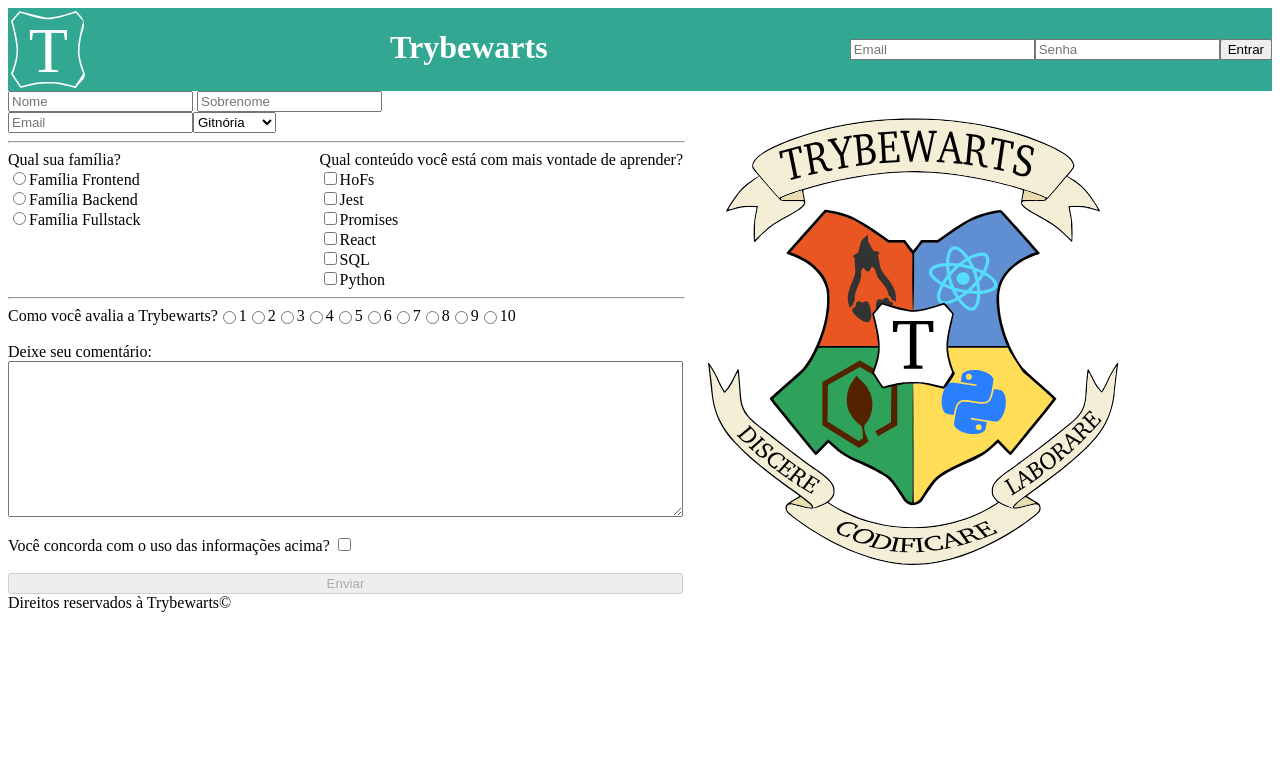
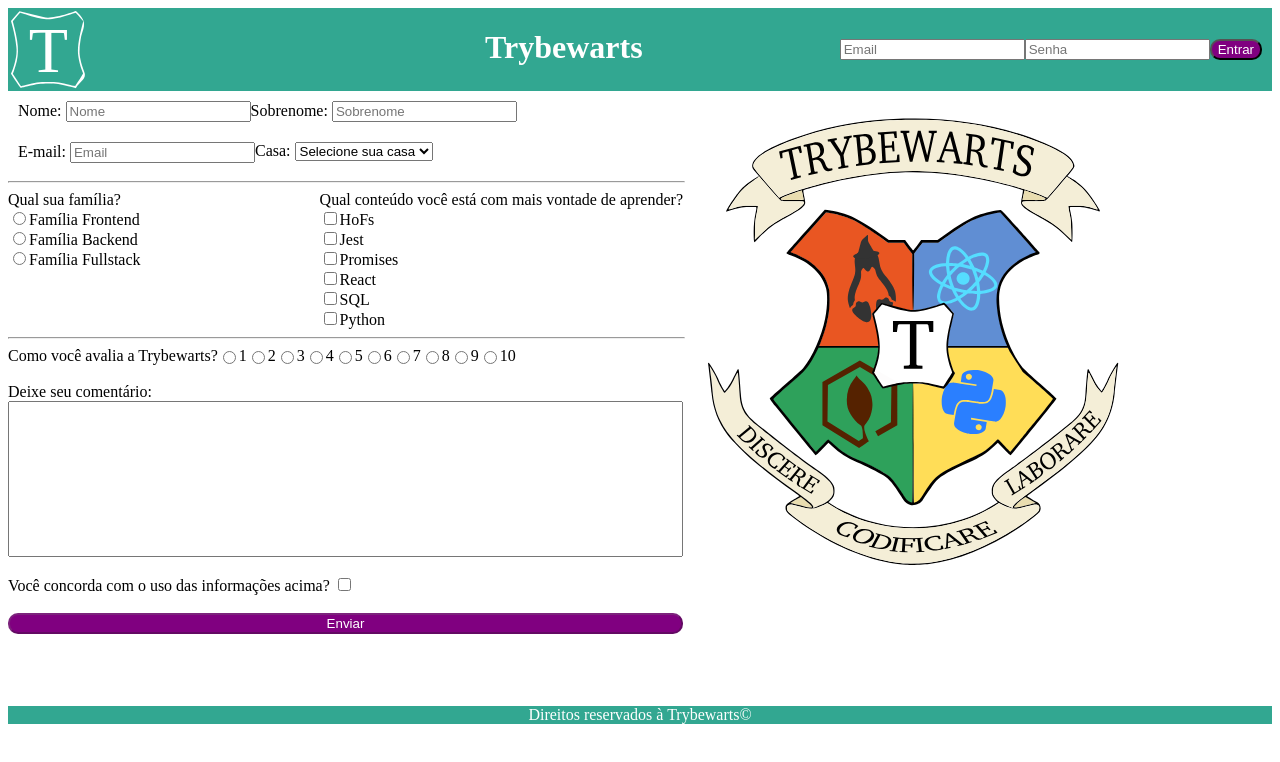
Before and after one commit to CarlosMoura88/Trybewarts, a website: page index.html in a window 1280 px wide. Drawn offline with Linux system fonts and the light colour scheme; a web font is replaced by a local one.

Commit message:
alteraçoes de estilo

```diff
--- a/index.html
+++ b/index.html
@@ -4,6 +4,9 @@
   <meta charset="UTF-8">
   <meta http-equiv="X-UA-Compatible" content="IE=edge">
   <meta name="viewport" content="width=device-width, initial-scale=1.0">
+  <link rel="preconnect" href="https://fonts.googleapis.com">
+  <link rel="preconnect" href="https://fonts.gstatic.com" crossorigin>
+  <link href="https://fonts.googleapis.com/css2?family=Luxurious+Roman&display=swap" rel="stylesheet">
   <link rel="stylesheet" href="style.css">
   <title>Trybewarts</title>
 </head>
@@ -20,17 +23,26 @@
   <main>
     <form action="" method="GET" id="evaluation-form">
         <div class="nome-sobrenome">
+          <label for="nome">Nome:
             <input type="text" id="input-name" placeholder="Nome" name="nome">
+          </label>
+          <label for="sobrenome">Sobrenome:
             <input type="text" id="input-lastname" placeholder="Sobrenome" name="sobrenome">
+          </label>
         </div>
         <div class="email-casa">
+          <label for="input-email">E-mail:
             <input type="text" id="input-email" placeholder="Email" name="email">
+          </label>
+          <label for="house">Casa:
             <select name="houses" id="house">
+                <option value="">Selecione sua casa</option>
                 <option value="Gitnória" id="gitnoria-house">Gitnória</option>
                 <option value="Reactpuff" id="reactpuff-house">Reactpuff</option>
                 <option value="Corvinode" id="corvinode-house">Corvinode</option>
                 <option value="Pytherina" id="pytherina-house">Pytherina</option>
               </select>
+          </label>
         </div>
       <hr>
         <section>
@@ -95,6 +107,10 @@
     </form>
     <img src="images/trybewarts-colored.svg" alt="logo da escola" id="trybewarts-forms-logo">
   </main>
+  <br>
+  <br>
+  <br>
+  <br>
   <footer>Direitos reservados à Trybewarts©</footer>
 
   <script src="script.js"></script>
--- a/style.css
+++ b/style.css
@@ -1,12 +1,23 @@
 .header {
-  background-color: rgb(50, 167,145);
-  display: flex;
-  justify-content: space-between;
+  background-color:rgb(50,167,145);
+  display:flex;
+  justify-content:space-between;
+}
+
+#trybewarts-header-title {
+  margin-left: 200px;
 }
 
 .trybewarts-login {
   display: flex;
   align-items: center;
+  margin-right: 10px;
+}
+
+button {
+  background-color:purple;
+  color:white;
+  border-radius:10px;
 }
 
 #trybewarts-header-title{
@@ -42,13 +53,16 @@ hr {
   flex-direction: column;
 }
 
+.nome-sobrenome {
+  padding: 10px;
+  display: flex;
+  justify-content: start;
+}
+
 .email-casa {
   display: flex;
-  flex-direction: row;
-}
-
-.meio-form {
-  display: flex;
+  justify-content: start;
+  padding: 10px;
 }
 
 .div-label-content{
@@ -64,3 +78,14 @@ section {
 .div-label-rate {
   display: flex;
 }
+
+textarea {
+  resize: none;
+}
+
+footer {
+  color: white;
+  background-color: rgb(50,167,145);
+  text-align: center;
+  margin-bottom: 0px;
+}
```
Lines whose indentation alone changed are shown as unchanged.
